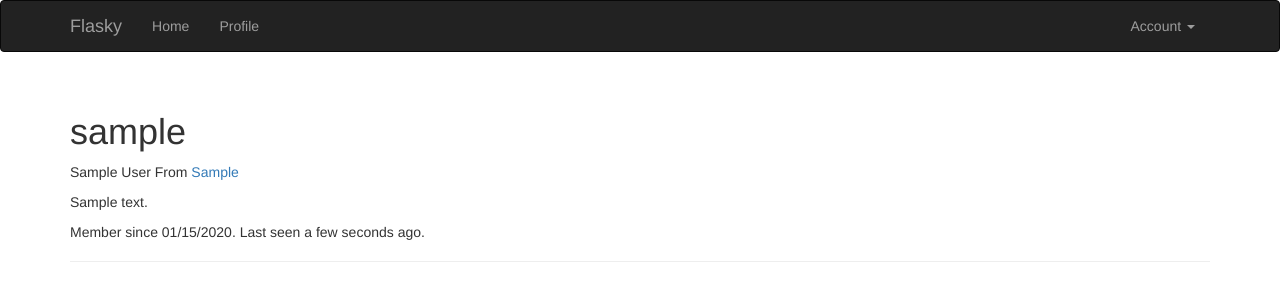
After one commit to Heaveniost/Flask_Web, a Flask app: a page that uses app/templates/base.html in a window 1280 px wide. The commit adds this page. Shown: the top 301 px of the page. Run offline with Flask 2, Linux system fonts and the light colour scheme; a user stored in the database is signed in; tables that the repository leaves empty hold one stand-in row (values such as "Sample post"); some libraries are stand-ins or nearby versions.

Commit message:
User profiles

```diff
--- a/app/auth/views.py
+++ b/app/auth/views.py
@@ -11,9 +11,10 @@ from .forms import LoginForm, RegistrationForm, ChangePasswordForm, PasswordRese
 
 @auth.before_app_request
 def before_request():
-	if current_user.is_authenticated and not current_user.confirmed \
-			and request.endpoint and request.endpoint[:5] !='auth.' \
-			and request.endpoint != 'static':
+	if current_user.is_authenticated:
+		current_user.ping()
+	if not current_user.confirmed and request.endpoint \
+			and request.endpoint[:5] !='auth.' and request.endpoint != 'static':
 		return redirect(url_for('auth.unconfirmed'))
 
 
--- a/app/main/views.py
+++ b/app/main/views.py
@@ -1,7 +1,14 @@
-from flask import render_template
+from flask import render_template, abort
 from . import main
+from ..models import User
 
 
 @main.route('/')
 def index():
     return render_template('index.html')
+
+
+@main.route('/user/<username>')
+def user(username):
+	user = User.query.filter_by(username=username).first_or_404()
+	return render_template('user.html', user=user)
--- a/app/models.py
+++ b/app/models.py
@@ -1,3 +1,4 @@
+from datetime import datetime
 from . import db, login_manager
 from werkzeug.security import generate_password_hash,check_password_hash
 from itsdangerous import TimedJSONWebSignatureSerializer as Serializer
@@ -49,6 +50,11 @@ class User(UserMixin, db.Model):
     role_id = db.Column(db.Integer, db.ForeignKey('roles.id'))
     password_hash = db.Column(db.String(128))
     confirmed = db.Column(db.Boolean, default=False)
+    name = db.Column(db.String(64))
+    location = db.Column(db.String(64))
+    about_me = db.Column(db.Text())
+    member_since = db.Column(db.DateTime(), default=datetime.utcnow)
+    last_seen = db.Column(db.DateTime(), default=datetime.utcnow)
 
     def __init__(self, **kwargs):
         super(User, self).__init__(**kwargs)
@@ -57,7 +63,6 @@ class User(UserMixin, db.Model):
                 self.role = Role.query.filter_by(permissions=0xff).first()
             if self.role is None:
                 self.role = Role.query.filter_by(default=True).first()
-
 
     @property
     def password(self):
@@ -129,6 +134,10 @@ class User(UserMixin, db.Model):
     def is_administrator(self):
         return self.can(Permission.ADMINISTER)
 
+    def ping(self):
+        self.last_seen = datetime.utcnow()
+        db.session.add(self)
+
     def __repr__(self):
         return '<User %r>' % self.username
 
--- a/app/templates/base.html
+++ b/app/templates/base.html
@@ -22,7 +22,10 @@
 		</div>
 		<div class="navbar-collapse collapse">
 			<ul class="nav navbar-nav">
-				<li><a href="/">Home</a></li>
+				<li><a href="{{ url_for('main.index') }}">Home</a></li>
+				{% if current_user.is_authenticated %}
+				<li><a href="{{ url_for('main.user', username=current_user.username) }}">Profile</a></li>
+				{% endif %}
 			</ul>
 			<ul class="nav navbar-nav navbar-right">
 				{% if current_user.is_authenticated %}
--- /dev/null
+++ b/app/templates/user.html
@@ -0,0 +1,25 @@
+{% extends "base.html" %}
+
+{% block  title %}Flasky - {{ user.username }}{% endblock %}
+
+{% block page_content %}
+<div class="page-header">
+	<h1>{{ user.username }}</h1>
+	{% if user.name or user.location %}
+	<p>
+		{% if user.name %}{{ user.name }}{% endif %}
+		{% if user.location %}
+			From <a href="http://maps.google.com/?q={{ user.location }}">{{ user.location }}</a>
+		{% endif %}
+	</p>
+	{% endif %}
+	{% if current_user.is_administrator() %}
+	<p><a href="mailto:{{ user.email }}">{{ user.email }}</a></p>
+	{% endif %}
+	{% if user.about_me %}<p>{{ user.about_me }}</p>{% endif %}
+	<p>
+		Member since {{ moment(user.member_since).format('L') }}.
+		Last seen {{ moment(user.last_seen).fromNow() }}.
+	</p>
+</div>
+{% endblock %}
```
Also changed, not shown: migrations/versions/5d75162ee44a_user_information.py (added, +36 -0 lines), tests/test_user_model.py (+17 -0 lines).
